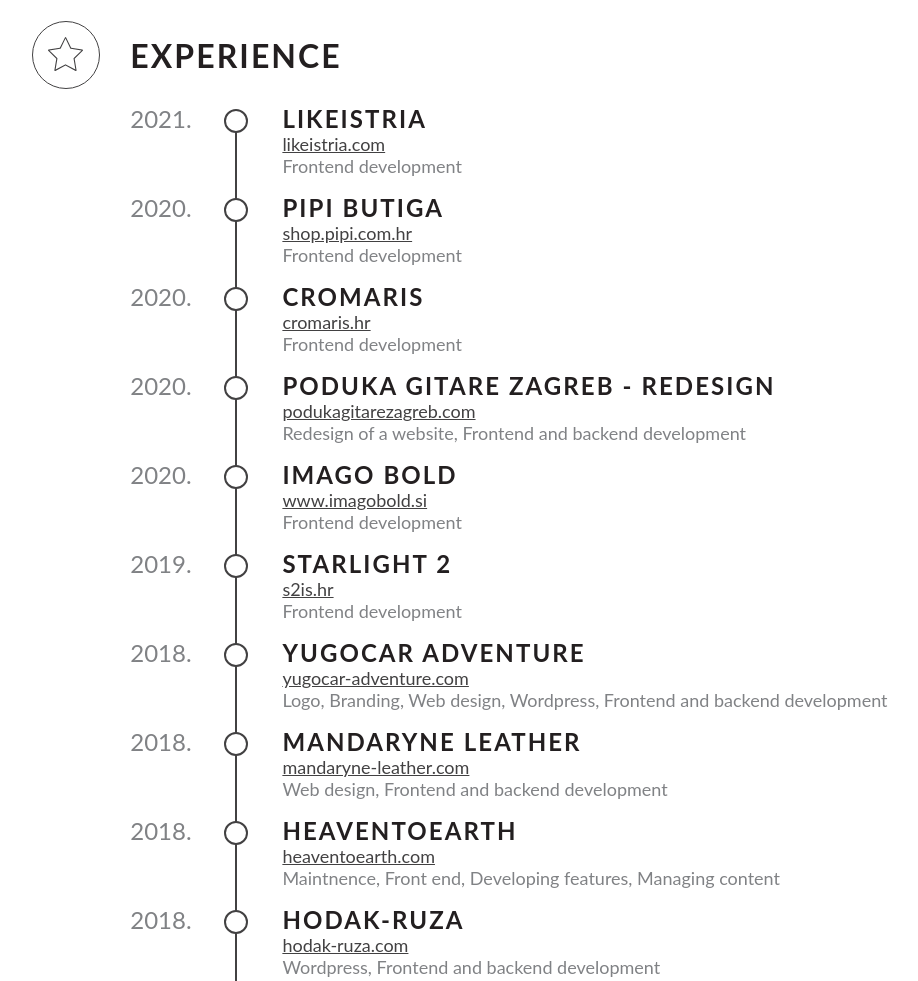
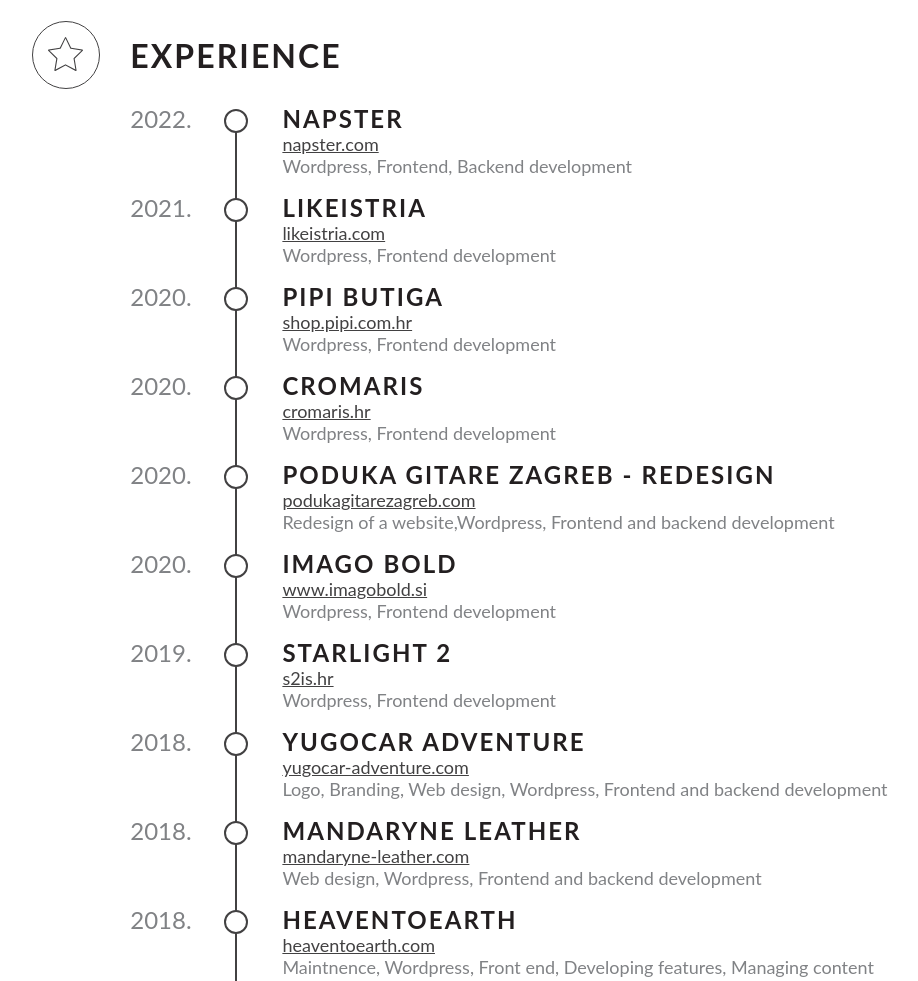
Before and after one commit to Subalaris/subalaris.github.io, a plain HTML site: page index.html in a window 1280 px wide. Shown: the part 4220-5201 px from the top of the page, without its empty margins (33-951 px from the left). Drawn offline with Linux system fonts and the light colour scheme.

Commit message:
Updated Experiences

```diff
--- a/index.html
+++ b/index.html
@@ -575,12 +575,23 @@
 
             <div class="timeline__item row">
               <div class="timeline__item-year-wrapper col-1">
+                <div class="timeline__item-year">2022</div>
+              </div>
+              <div class="timeline__item-content col-10">
+                <h3 class="timeline__item-title">Napster</h3>
+                <a href="https://npaster.com/" target="_blank" class="timeline__item-link">napster.com</a>
+                <div class="timeline__item-description">Wordpress, Frontend, Backend development</div>
+              </div>
+            </div>
+
+            <div class="timeline__item row">
+              <div class="timeline__item-year-wrapper col-1">
                 <div class="timeline__item-year">2021</div>
               </div>
               <div class="timeline__item-content col-10">
                 <h3 class="timeline__item-title">Likeistria</h3>
                 <a href="https://likeistria.com/" target="_blank" class="timeline__item-link">likeistria.com</a>
-                <div class="timeline__item-description">Frontend development</div>
+                <div class="timeline__item-description">Wordpress, Frontend development</div>
               </div>
             </div>
 
@@ -591,7 +602,7 @@
               <div class="timeline__item-content col-10">
                 <h3 class="timeline__item-title">Pipi butiga </h3>
                 <a href="https://shop.pipi.com.hr/" target="_blank" class="timeline__item-link">shop.pipi.com.hr</a>
-                <div class="timeline__item-description">Frontend development</div>
+                <div class="timeline__item-description">Wordpress, Frontend development</div>
               </div>
             </div>
 
@@ -602,7 +613,7 @@
               <div class="timeline__item-content col-10">
                 <h3 class="timeline__item-title">Cromaris</h3>
                 <a href="https://cromaris.hr/hr/" target="_blank" class="timeline__item-link">cromaris.hr</a>
-                <div class="timeline__item-description">Frontend development</div>
+                <div class="timeline__item-description">Wordpress, Frontend development</div>
               </div>
             </div>
 
@@ -613,7 +624,7 @@
               <div class="timeline__item-content col-10">
                 <h3 class="timeline__item-title">Poduka Gitare Zagreb - Redesign </h3>
                 <a href="https://podukagitarezagreb.com/" target="_blank" class="timeline__item-link">podukagitarezagreb.com</a>
-                <div class="timeline__item-description">Redesign of a website, Frontend and backend development</div>
+                <div class="timeline__item-description">Redesign of a website,Wordpress,  Frontend and backend development</div>
               </div>
             </div>
 
@@ -624,7 +635,7 @@
               <div class="timeline__item-content col-10">
                 <h3 class="timeline__item-title">Imago Bold</h3>
                 <a href="https://www.imagobold.si/" target="_blank" class="timeline__item-link">www.imagobold.si</a>
-                <div class="timeline__item-description">Frontend development</div>
+                <div class="timeline__item-description">Wordpress, Frontend development</div>
               </div>
             </div>
 
@@ -635,7 +646,7 @@
               <div class="timeline__item-content col-10">
                 <h3 class="timeline__item-title">Starlight 2</h3>
                 <a href="http://s2is.hr/" target="_blank" class="timeline__item-link">s2is.hr</a>
-                <div class="timeline__item-description">Frontend development</div>
+                <div class="timeline__item-description">Wordpress, Frontend development</div>
               </div>
             </div>
 
@@ -670,7 +681,7 @@
               <div class="timeline__item-content col-10">
                 <h3 class="timeline__item-title">Mandaryne Leather</h3>
                 <a href="https://mandaryne-leather.com/" target="_blank" class="timeline__item-link">mandaryne-leather.com</a>
-                <div class="timeline__item-description">Web design, Frontend and backend development</div>
+                <div class="timeline__item-description">Web design, Wordpress, Frontend and backend development</div>
               </div>
             </div>
 
@@ -681,7 +692,7 @@
               <div class="timeline__item-content col-10">
                 <h3 class="timeline__item-title">Heaventoearth</h3>
                 <a href="http://www.heaventoearth.com/" target="_blank" class="timeline__item-link">heaventoearth.com</a>
-                <div class="timeline__item-description">Maintnence, Front end, Developing features, Managing content</div>
+                <div class="timeline__item-description">Maintnence, Wordpress, Front end, Developing features, Managing content</div>
               </div>
             </div>
 
```
Also changed, not shown: 1 other file.
